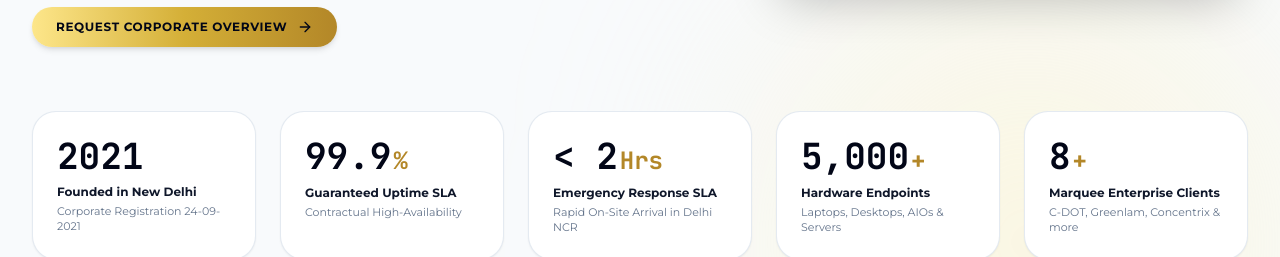
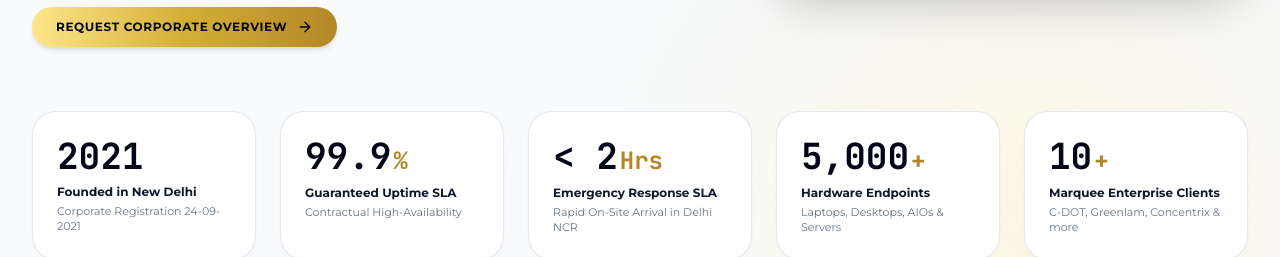
Before and after one commit to shahroznasir/xtreem-infosys-website, a React (Vite) app: page / in a window 1280 px wide. Shown: the part 1200-1457 px from the top of the page. Built offline with nearby package versions, Linux system fonts and the light colour scheme.

Commit message:
feat: update enterprise client counter from 8+ to 10+

```diff
--- a/src/components/AboutSection.jsx
+++ b/src/components/AboutSection.jsx
@@ -23,7 +23,7 @@ export default function AboutSection({ onOpenQuoteModal }) {
     { digit: "99.9", unit: "%", title: "Guaranteed Uptime SLA", desc: "Contractual High-Availability" },
     { digit: "< 2", unit: "Hrs", title: "Emergency Response SLA", desc: "Rapid On-Site Arrival in Delhi NCR" },
     { digit: "5,000", unit: "+", title: "Hardware Endpoints", desc: "Laptops, Desktops, AIOs & Servers" },
-    { digit: "8", unit: "+", title: "Marquee Enterprise Clients", desc: "C-DOT, Greenlam, Concentrix & more" }
+    { digit: "10", unit: "+", title: "Marquee Enterprise Clients", desc: "C-DOT, Greenlam, Concentrix & more" }
   ];
 
   return (
--- a/src/data/companyData.js
+++ b/src/data/companyData.js
@@ -34,7 +34,7 @@ export const companyInfo = {
     { value: "2021", label: "Founded in New Delhi", sub: "5+ Years of Excellence" },
     { value: "99.9%", label: "SLA Uptime Guarantee", sub: "Mission-Critical Support" },
     { value: "< 2 Hrs", label: "Emergency Response SLA", sub: "On-Site Rapid Deployment" },
-    { value: "8+", label: "Marquee Enterprise Clients", sub: "Govt & Fortune 500 Trusted" },
+    { value: "10+", label: "Marquee Enterprise Clients", sub: "Govt & Fortune 500 Trusted" },
     { value: "2,500+", label: "Hardware Assets Maintained", sub: "Laptops, Desktops & Servers" },
     { value: "100%", label: "Statutory Tax Compliant", sub: "Verified GSTIN & PAN" }
   ],
```
